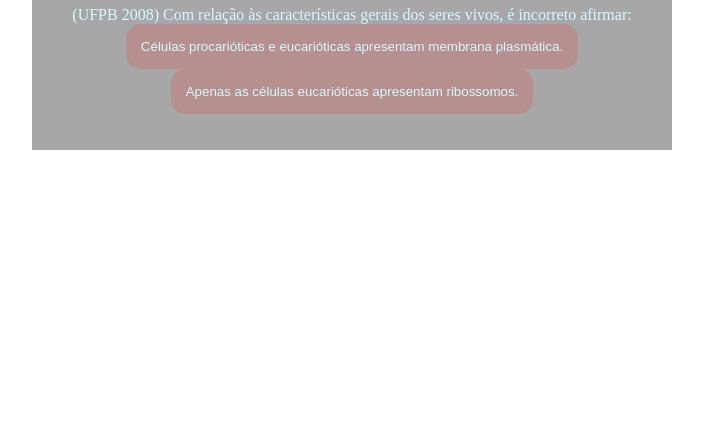
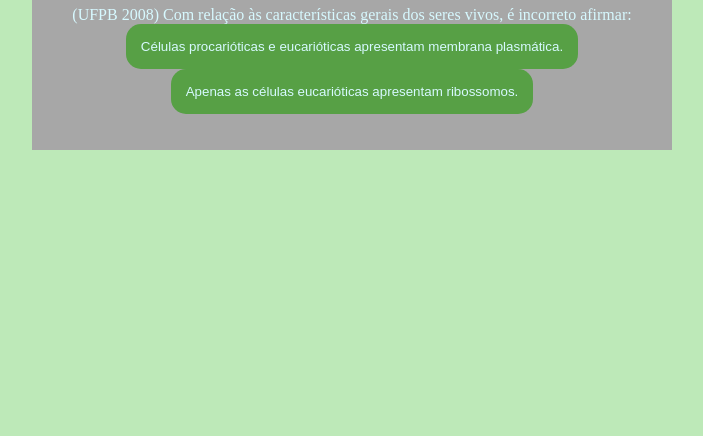
Before and after one commit to IsabeliQueiroz/tec-isa-2t, a plain HTML site: page index.html in a window 1280 px wide. Shown: the part 380-816 px from the top of the page, without its empty margins (288-991 px from the left). Drawn offline with Linux system fonts and the light colour scheme.

Commit message:
Add files via upload

```diff
--- a/index.html
+++ b/index.html
@@ -4,7 +4,7 @@
     <meta charset="UTF-8">
     <meta name="viewport" content="width=device-width, initial-scale=1.0">
     <link rel="stylesheet" href="style.css">
-    <title>Exercicios sobre Introdução a Biologia</title>
+    <title>Exercicios de Biologia</title>
 </head>
 <body>
     <div class="caixa-principal">
--- a/script.js
+++ b/script.js
@@ -47,29 +47,29 @@ const perguntas = [
         ]
     },
     {
-        enunciado: "Normalmente, quantos litros de sangue uma pessoa tem? Em média, quantos são retirados numa doação de sangue?",
+        enunciado: "Parênquima, colênquima, esclerênquima e epiderme são exemplos de:",
         alternativas: [
             {
-                texto:" Tem entre 2 a 4 litros. São retirados 450 mililitros",
-                afirmacao:"Tem entre 4 a 6 litros e São retirados 450 mililitros,"
+                texto:"Tecidos",
+                afirmacao:"Tecidos"
             },
             {
-                texto:"Tem entre 4 a 6 litros. São retirados 450 mililitros",
-                afirmacao:"Tem entre 4 a 6 litros e São retirados 450 mililitros,"
+                texto:"Sistema",
+                afirmacao:"Tecidos"
             }
 
         ]
     },
     {
-        enunciado: " O que a palavra legend significa em português?",
+        enunciado: "O conjunto formado por todos os ecossistemas do nosso planeta é chamado de:",
         alternativas: [
             {
-                texto: "Legenda",
-                afirmacao:"Lenda."
+                texto: "Comunidade",
+                afirmacao:"e Biosfera."
             },
             {
-                texto: "Lenda",
-                afirmacao:"Lenda."
+                texto: "Biosfera",
+                afirmacao:"e Biosfera."
             }
 
 
--- a/style.css
+++ b/style.css
@@ -1,8 +1,8 @@
 :root{
-    --cor-fundo: #ffffff ;
+    --cor-fundo: #bde9b8 ;
     --cor-principal: #a7a7a7 ;
-    --cor-secundaria: #b68f8f;
-    --cor-destaque: #ffadcc;
+    --cor-secundaria: #57a045;
+    --cor-destaque: #57a045;
     --cor-texto: #D7F9FF;
 
 }
```
